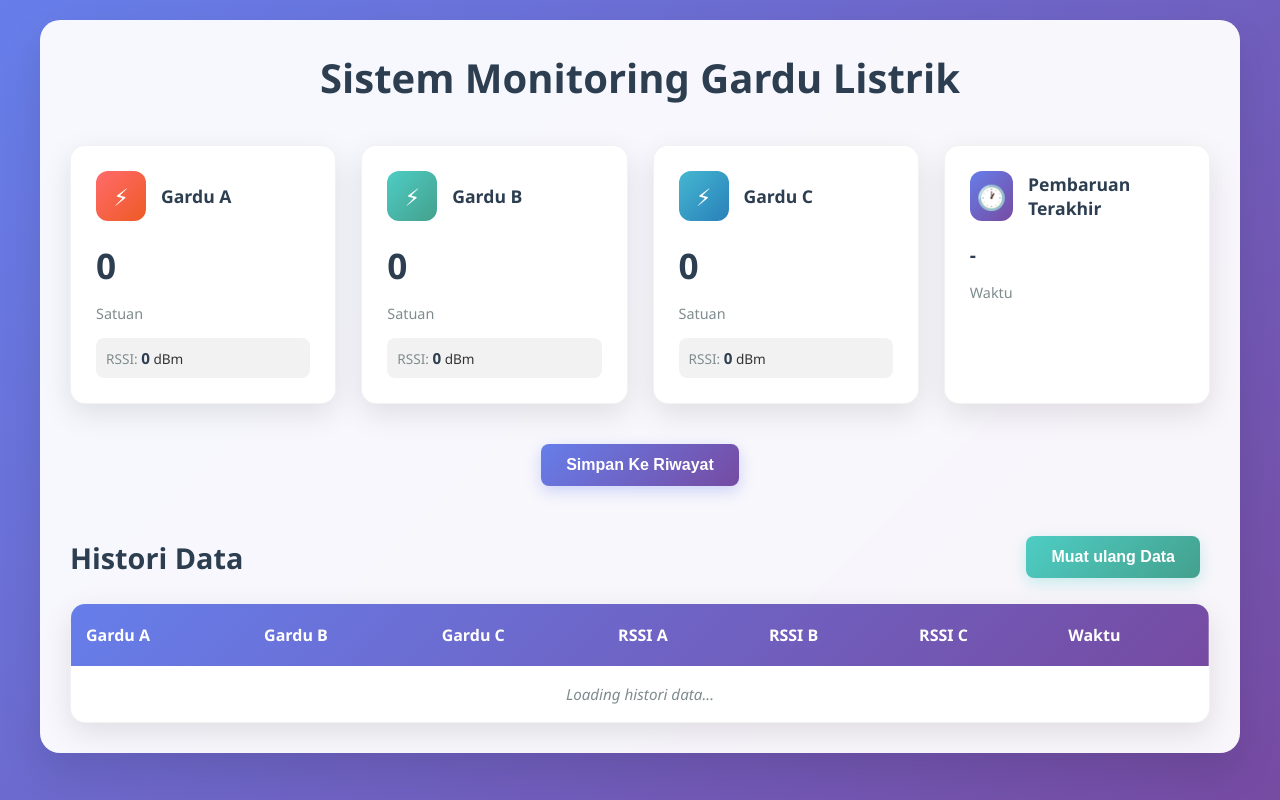
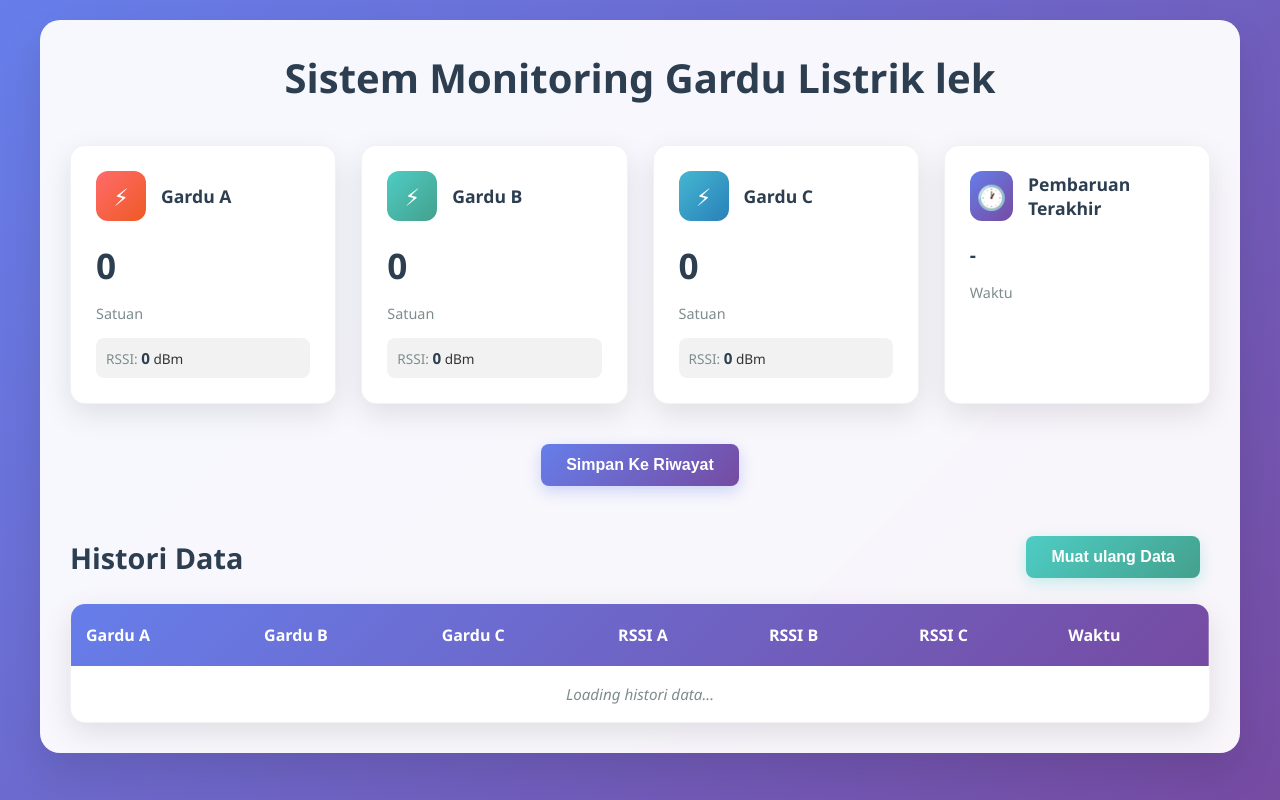
Before and after one commit to galihpermana292/skripsi-dika, a plain HTML site: page frontend2.html in a window 1280 px wide. Drawn offline with Linux system fonts and the light colour scheme; a script that the page names is missing.

Commit message:
Update frontend2.html

```diff
--- a/frontend2.html
+++ b/frontend2.html
@@ -327,7 +327,7 @@
 <body>
     <div class="container">
         <div class="header">
-            <h1>Sistem Monitoring Gardu Listrik</h1>
+            <h1>Sistem Monitoring Gardu Listrik lek</h1>
             <p class="subtitle"></p>
         </div>
 
```
